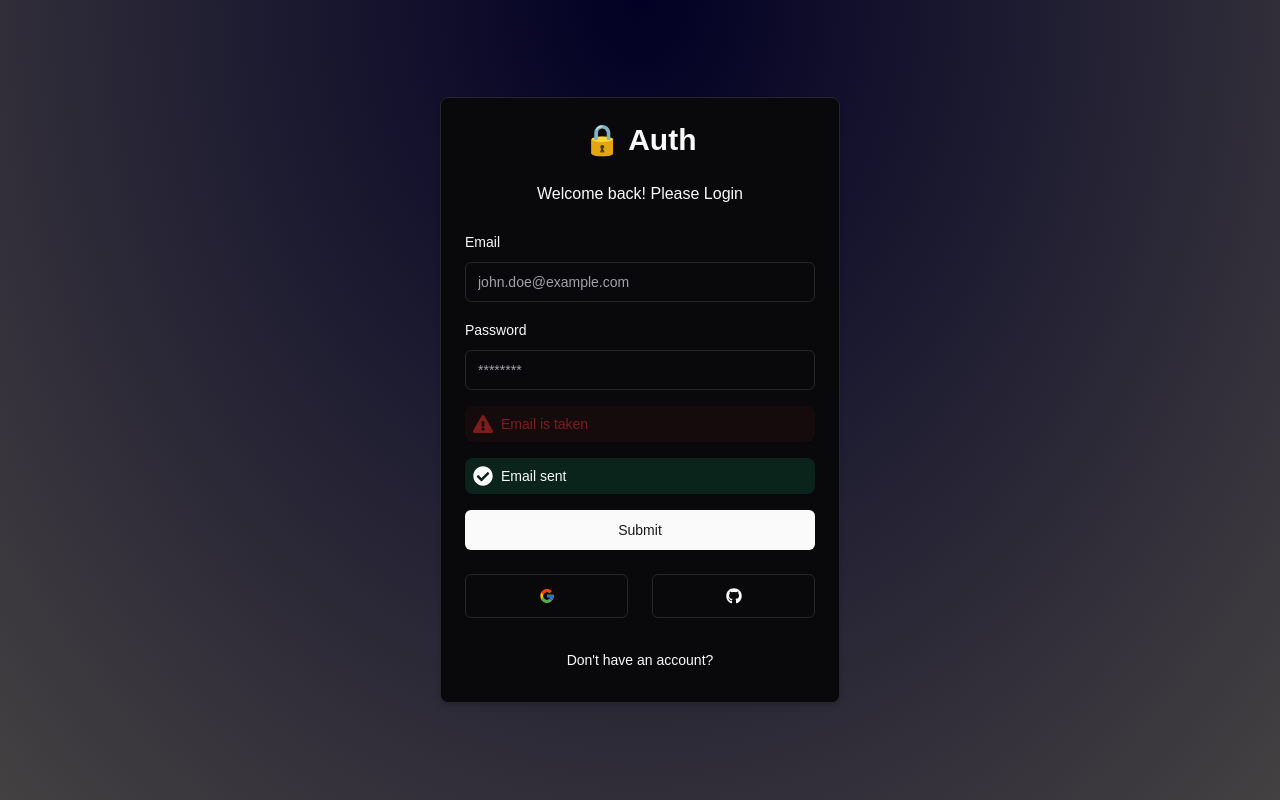
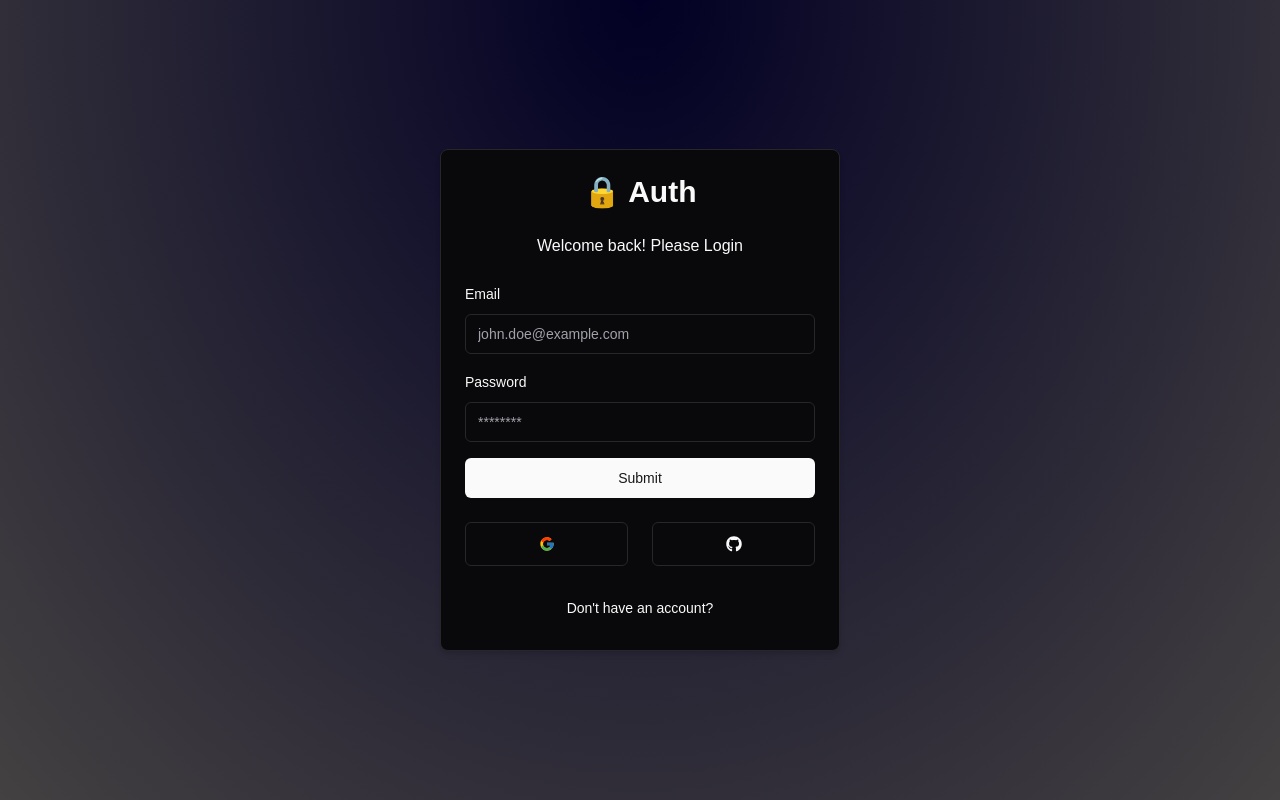
Before and after one commit to JasrajChouhan/2FA-AUTH, a Next.js app: page /auth/login in a window 1280 px wide. Built offline with nearby package versions, Linux system fonts and the light colour scheme.

Commit message:
(feat): login form action

```diff
--- /dev/null
+++ b/actions/loginForm.ts
@@ -0,0 +1,19 @@
+'use server';
+
+import * as z from 'zod';
+import { LoginSchema } from "@/schemas";
+
+
+export const login = async (data: z.infer<typeof LoginSchema>) => {
+  const validateFields = LoginSchema.safeParse(data);
+
+  if(!validateFields.success) {
+    return {
+      error : "Invalid Cradencials"
+    }
+  }else {
+    return {
+      success : "Email sent"
+    }
+  }
+}
--- a/components/auth/LoginForm.tsx
+++ b/components/auth/LoginForm.tsx
@@ -4,8 +4,12 @@ import { zodResolver } from '@hookform/resolvers/zod';
 import { useForm } from 'react-hook-form';
 import * as z from 'zod';
 
+import { login } from '@/actions/loginForm';
+import CardWrapper from '@/components/auth/CardWrapper';
 import { LoginSchema } from '@/schemas';
-import CardWrapper from '@/components/auth/CardWrapper';
+import { useState, useTransition } from 'react';
+import FormError from '../FormError';
+import FormSuccess from '../FormSuccess';
 import { Button } from '../ui/button';
 import {
   Form,
@@ -16,11 +20,12 @@ import {
   FormMessage,
 } from '../ui/form';
 import { Input } from '../ui/input';
-import FormError from '../FormError';
-import FormSuccess from '../FormSuccess';
 
 const LoginForm = () => {
 
+  const [error, setError] = useState<string | undefined>("")
+  const [success, setSuccess] = useState<string | undefined>("")
+  const [isPending, startTransition] = useTransition()
 
   const form = useForm<z.infer<typeof LoginSchema>>({
     resolver: zodResolver(LoginSchema),
@@ -30,22 +35,23 @@ const LoginForm = () => {
     },
   });
 
-  const {isLoading} = form.formState
+  const { isLoading } = form.formState
 
   // Submit handler
   const onSubmit = async (data: z.infer<typeof LoginSchema>) => {
-    // try {
-    //   setLoading(true);
-    //   // Perform login operation, e.g., call your login API
-    //   console.log('Form Submitted:', data);
-    //   // Success handling here
-    // } catch (error) {
-    //   console.error('Login error:', error);
-    //   // Optionally show error message here
-    // } finally {
-    //   setLoading(false);
-    // }
-    console.log(data)
+
+    // clear the success and error message
+    setError("")
+    setSuccess("")
+
+    startTransition(() => {
+      login(data)
+        .then((data) => {
+          setError(data.error)
+          setSuccess(data.success)
+        })
+    })
+
   };
 
   return (
@@ -68,6 +74,7 @@ const LoginForm = () => {
                     <Input
                       placeholder='john.doe@example.com'
                       type='email'
+                      disabled={isPending}
                       {...field}
                     />
                   </FormControl>
@@ -86,6 +93,7 @@ const LoginForm = () => {
                     <Input
                       placeholder='********'
                       type='password'
+                      disabled={isPending}
                       {...field}
                     />
                   </FormControl>
@@ -93,12 +101,14 @@ const LoginForm = () => {
                 </FormItem>
               )}
             />
-            <FormError errorMessage='Email is taken' />
-            <FormSuccess successMessage='Email sent' />
+            {error &&
+              <FormError errorMessage={error as string} />}
+            {success &&
+              <FormSuccess successMessage={success as string} />}
             <Button
               className='w-full'
               type='submit'
-              disabled={isLoading}
+              disabled={isPending || isLoading}
             >
               {isLoading ? 'Submitting...' : 'Submit'}
             </Button>
```
